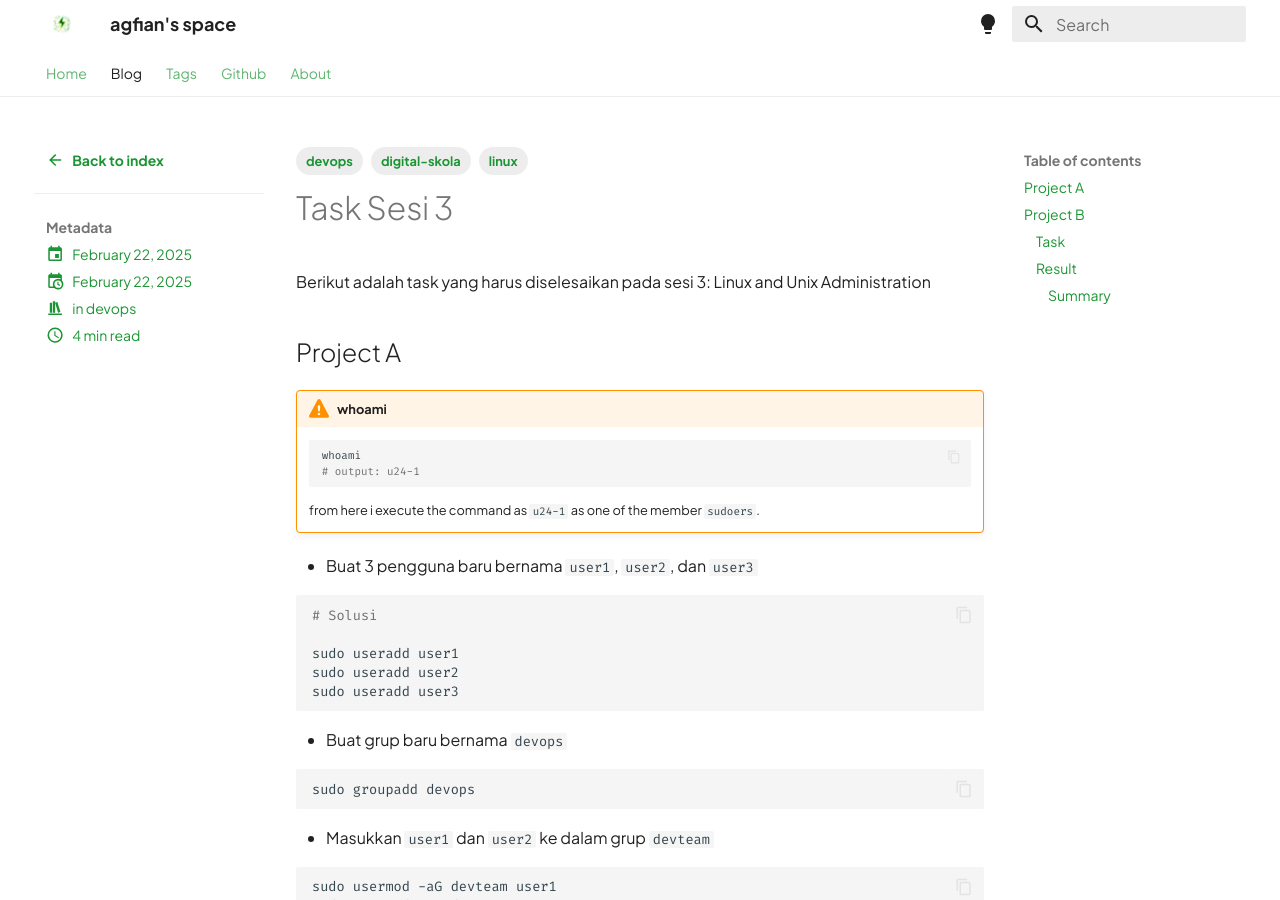
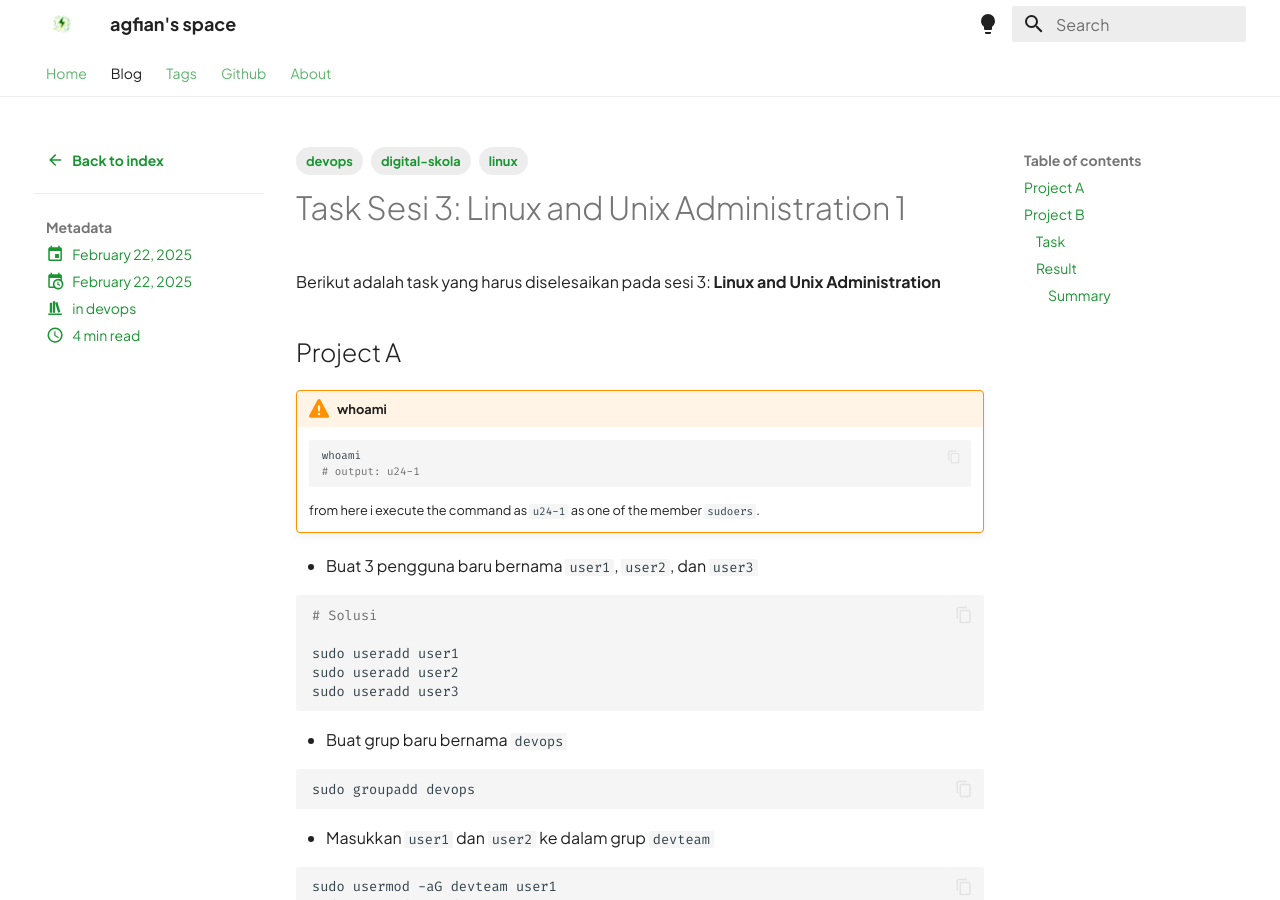
Before and after one commit to agfianf/agfianf.github.io, an MkDocs documentation site: the page built from docs/blog/posts/devops-learning/003-project.md, in a window 1280 px wide and 900 px high. Built offline with MkDocs 1.6.1 and Material for MkDocs 9.7.7, drawn with Linux system fonts in a browser that asks for light colours; emoji names are drawn with the system emoji font; comment, search, counter and statistics services are not loaded.

Commit message:
fix: title of the task 3 devops

```diff
--- a/docs/blog/posts/devops-learning/003-project.md
+++ b/docs/blog/posts/devops-learning/003-project.md
@@ -15,9 +15,9 @@ comments: true
 
 ---
 
-# Task Sesi 3
+# Task Sesi 3: Linux and Unix Administration 1
 
-Berikut adalah task yang harus diselesaikan pada sesi 3: Linux and Unix Administration
+Berikut adalah task yang harus diselesaikan pada sesi 3: **Linux and Unix Administration**
 
 ## Project A
 
```
